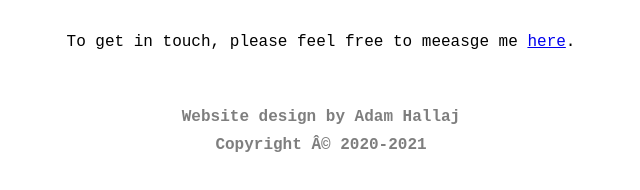
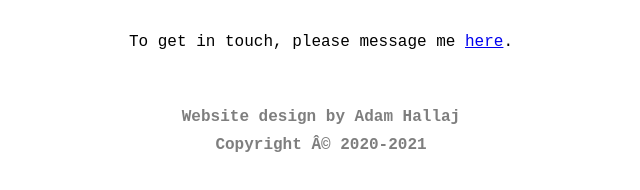
Before and after one commit to adhallaj/adhallaj.github.io, a plain HTML site: page contact.html in a window 1280 px wide. Shown: the part 116-306 px from the top of the page, without its empty margins (319-959 px from the left). Drawn offline with Linux system fonts and the light colour scheme.

Commit message:
Update contact.html

```diff
--- a/contact.html
+++ b/contact.html
@@ -31,7 +31,7 @@
 		</header>
 		<main>
 			<center>
-				<p>To get in touch, please feel free to meeasge me <a href="mailto:&#097;&#100;&#104;&#097;&#108;&#108;&#097;&#106;&#064;&#103;&#109;&#097;&#105;&#108;&#046;&#099;&#111;&#109;">here</a>.</p>
+				<p>To get in touch, please message me <a href="mailto:&#097;&#100;&#104;&#097;&#108;&#108;&#097;&#106;&#064;&#103;&#109;&#097;&#105;&#108;&#046;&#099;&#111;&#109;">here</a>.</p>
 			</center>
 		</main>
 		<footer>
```
